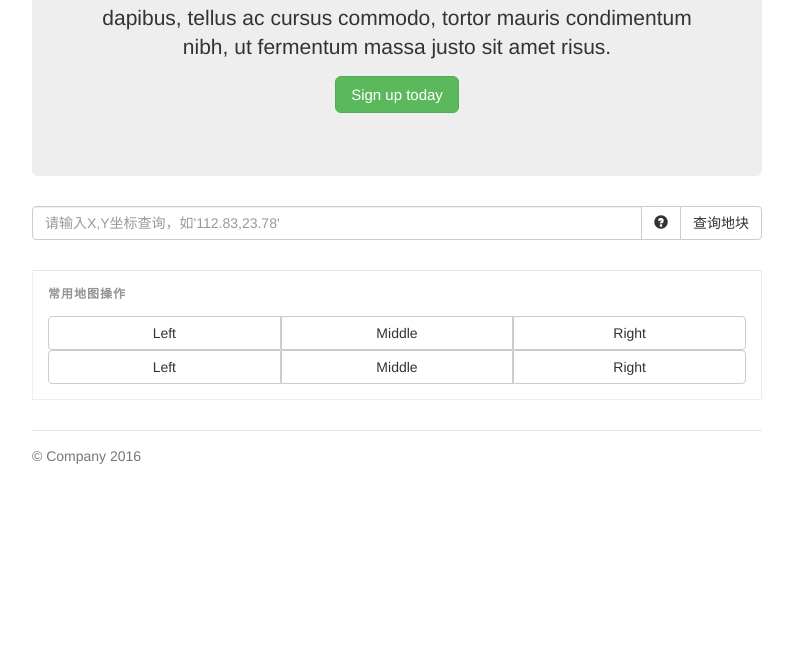
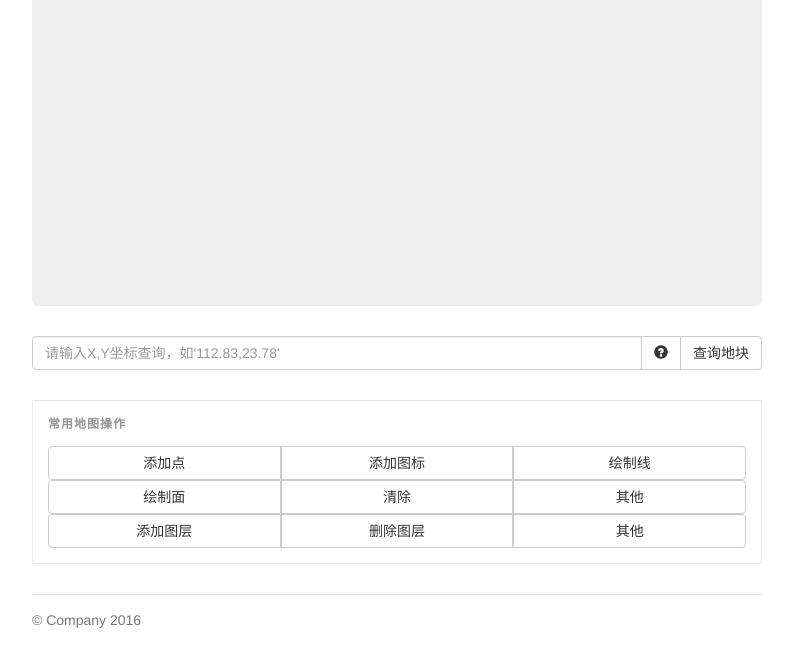
Before and after one commit to MuchContact/openlayers.demo, a plain HTML site: page demo.html in a window 1280 px wide. Shown: the part 260-915 px from the top of the page, without its empty margins (243-1036 px from the left). Before the commit the page ends 800 px from the top, so only its background shows below. Drawn offline with Linux system fonts and the light colour scheme.

Commit message:
添加常用地图操作按钮

```diff
--- a/demo.html
+++ b/demo.html
@@ -9,7 +9,7 @@
     <meta name="author" content="">
     <link rel="icon" href="favicon.ico">
 
-    <title>Narrow Jumbotron Template for Bootstrap</title>
+    <title>宗地检索</title>
 
     <!-- Bootstrap core CSS -->
     <link href="bootstrap-3.3.7/css/bootstrap.min.css" rel="stylesheet">
@@ -35,9 +35,7 @@
       </div>
 
       <div class="jumbotron">
-        <h1 class="display-3">Jumbotron heading</h1>
-        <p class="lead">Cras justo odio, dapibus ac facilisis in, egestas eget quam. Fusce dapibus, tellus ac cursus commodo, tortor mauris condimentum nibh, ut fermentum massa justo sit amet risus.</p>
-        <p><a class="btn btn-lg btn-success" href="#" role="button">Sign up today</a></p>
+        <h1 class="display-3">地图展示区</h1>
       </div>
 
       <div class="row marketing">
@@ -53,24 +51,35 @@
       <div class="bs-example">
         <div class="btn-group btn-group-justified" role="group" aria-label="Justified button group">
            <div class="btn-group" role="group">
-              <button type="button" class="btn btn-default">Left</button>
+              <button type="button" class="btn btn-default">添加点</button>
            </div>
            <div class="btn-group" role="group">
-              <button type="button" class="btn btn-default">Middle</button>
+              <button type="button" class="btn btn-default">添加图标</button>
            </div>
            <div class="btn-group" role="group">
-              <button type="button" class="btn btn-default">Right</button>
+              <button type="button" class="btn btn-default">绘制线</button>
            </div>
         </div>
         <div class="btn-group btn-group-justified" role="group" aria-label="Justified button group">
            <div class="btn-group" role="group">
-              <button type="button" class="btn btn-default">Left</button>
+              <button type="button" class="btn btn-default">绘制面</button>
            </div>
            <div class="btn-group" role="group">
-              <button type="button" class="btn btn-default">Middle</button>
+              <button type="button" class="btn btn-default">清除</button>
            </div>
            <div class="btn-group" role="group">
-              <button type="button" class="btn btn-default">Right</button>
+              <button type="button" class="btn btn-default">其他</button>
+           </div>
+        </div>
+        <div class="btn-group btn-group-justified" role="group" aria-label="Justified button group">
+           <div class="btn-group" role="group">
+              <button type="button" class="btn btn-default">添加图层</button>
+           </div>
+           <div class="btn-group" role="group">
+              <button type="button" class="btn btn-default">删除图层</button>
+           </div>
+           <div class="btn-group" role="group">
+              <button type="button" class="btn btn-default">其他</button>
            </div>
         </div>
       </div>
--- a/narrow-jumbotron.css
+++ b/narrow-jumbotron.css
@@ -45,6 +45,7 @@ body {
 .jumbotron {
   text-align: center;
   border-bottom: .05rem solid #e5e5e5;
+  height: 48rem;
 }
 .jumbotron .btn {
   padding: .75rem 1.5rem;
@@ -78,7 +79,7 @@ body {
   }
 }
 
-@media (min-width: 768px)
+@media (min-width: 78em)
 .bs-example {
     margin-right: 0;
     margin-left: 0;
```
